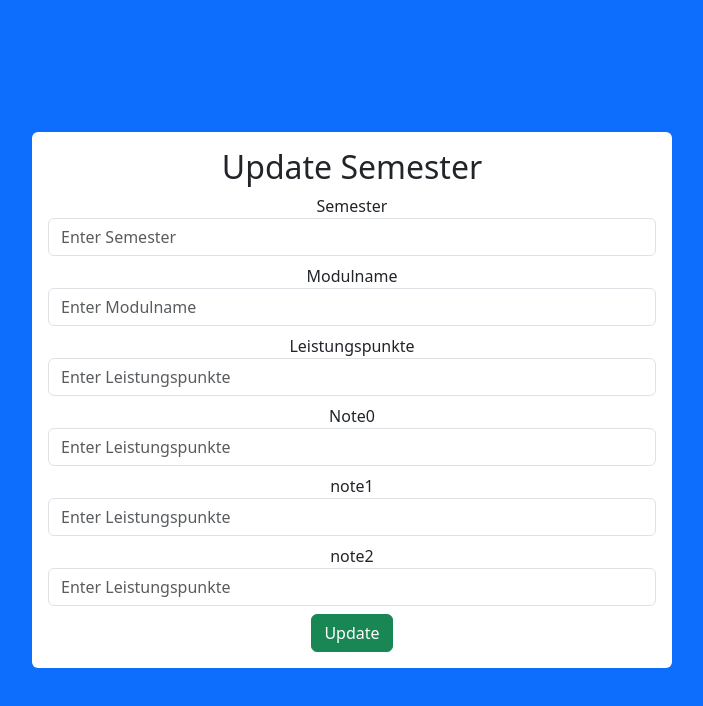
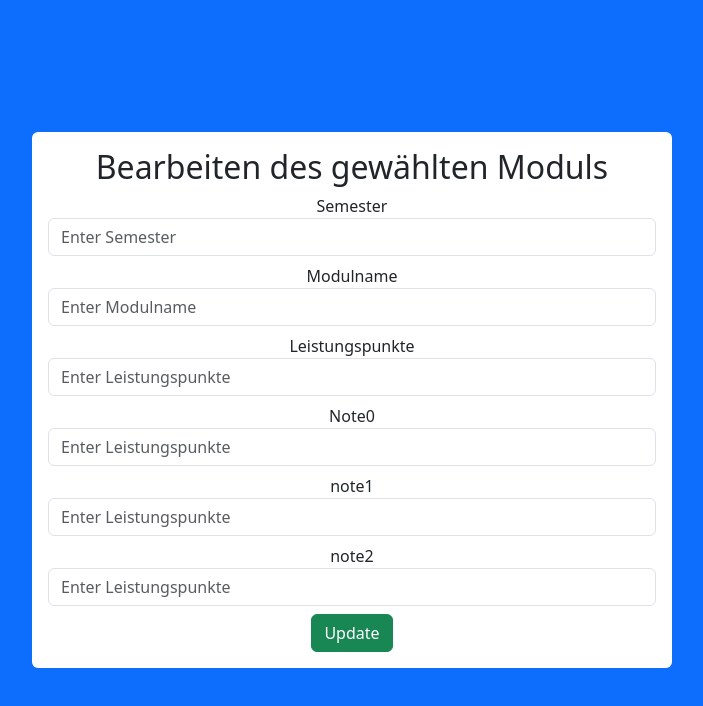
Before and after one commit to Chris471352/P_NotenVerwaltung, a React (Create React App) app in the folder frontend/: page /update/1 in a window 1280 px wide. Shown: the top 706 px of the page, without its empty margins (288-991 px from the left). Built offline with nearby package versions, Linux system fonts and the light colour scheme.

Commit message:
voll funktionsfähige Teilversion

```diff
--- a/frontend/src/UpdateNote.js
+++ b/frontend/src/UpdateNote.js
@@ -28,7 +28,7 @@ function UpdateNote() {
     <div className='d-flex vh-100 bg-primary justify-content-center align-items-center'>
       <div className='w-50 bg-white rounded p-3'>
         <form onSubmit={handleSubmit}>
-          <h2>Update Semester</h2>
+          <h2>Bearbeiten des gewählten Moduls</h2>
           <div className='mb-2'>
             <label>Semester</label>
             <input
```
Also changed, not shown: 1 other file (tests, documents, lock files or other folders).
